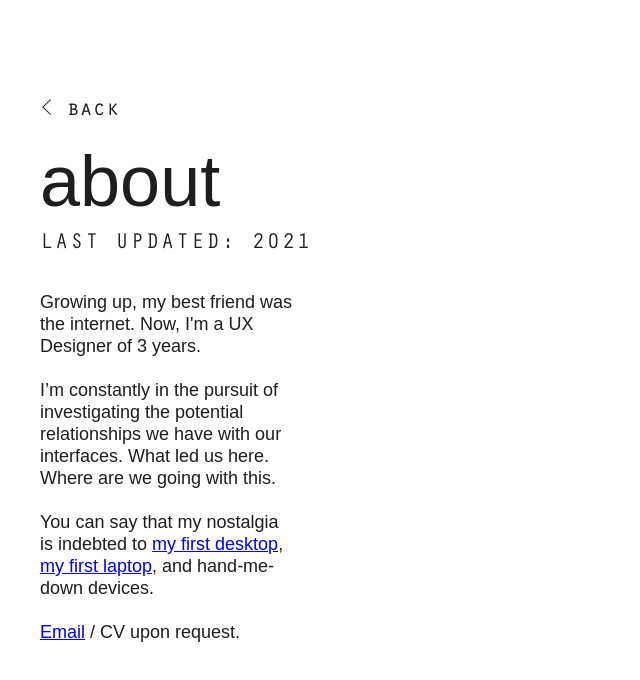
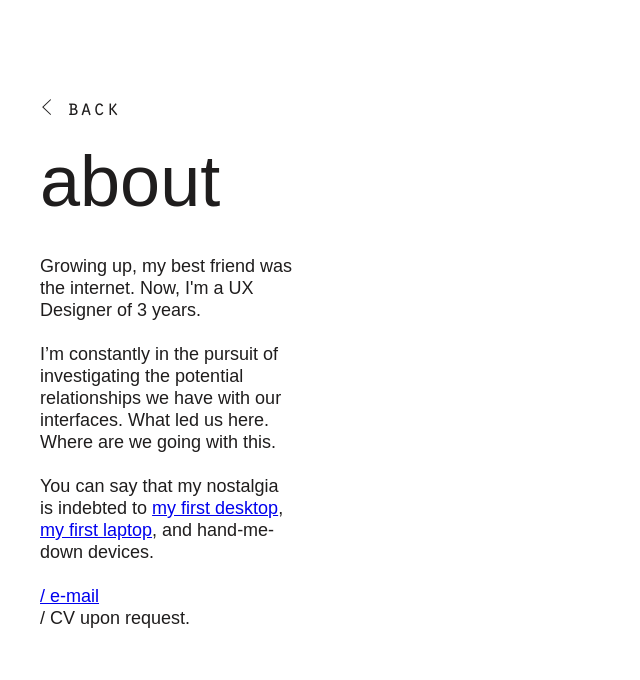
Before and after one commit to iteesy/irish_is_online, a plain HTML site: page side-a/about.html in a window 1280 px wide. Shown: the whole page, without its empty margins (0-640 px from the left). Drawn offline with nearby package versions, Linux system fonts and the light colour scheme; a script that the page names is missing.

Commit message:
Update about.html

```diff
--- a/side-a/about.html
+++ b/side-a/about.html
@@ -29,10 +29,11 @@
       <div class="header-about">
        <a href="../index.html" class="link-2">&lt; back</a>
         <h1 class="heading about">about</h1>
-        <h2 class="heading-2">Last updated: 2021</h2>
       </div>
       <p class="paragraph about">Growing up, my best friend was the internet. Now, I'm a UX Designer of 3 years.<br><br>I’m constantly in the pursuit of investigating the potential relationships we have with our interfaces. What led us here. Where are we going with this. <br><br>You can say that my nostalgia is indebted to <a href="https://www.tigerdirect.com/applications/SearchTools/item-details.asp?EdpNo=6574769" target="_blank" class="link-about">my first desktop</a>, <a href="https://www.amazon.com/Dell-Latitude-D820-15-Inch-Notebook/dp/B00BXR3AGA" target="_blank" class="link-about">my first laptop</a>, and hand-me-down devices. <br><br>
-        <a href="mailto:iteesy714@gmail.com?subject=Hi%20Irish!" class="link-about">Email</a> / CV upon request.
+        <a href="mailto:iteesy714@gmail.com?subject=Hi%20Irish!" class="link-about">/ e-mail</a>
+    </br>
+      / CV upon request.
       </p>
     </div>
   </div>
```
